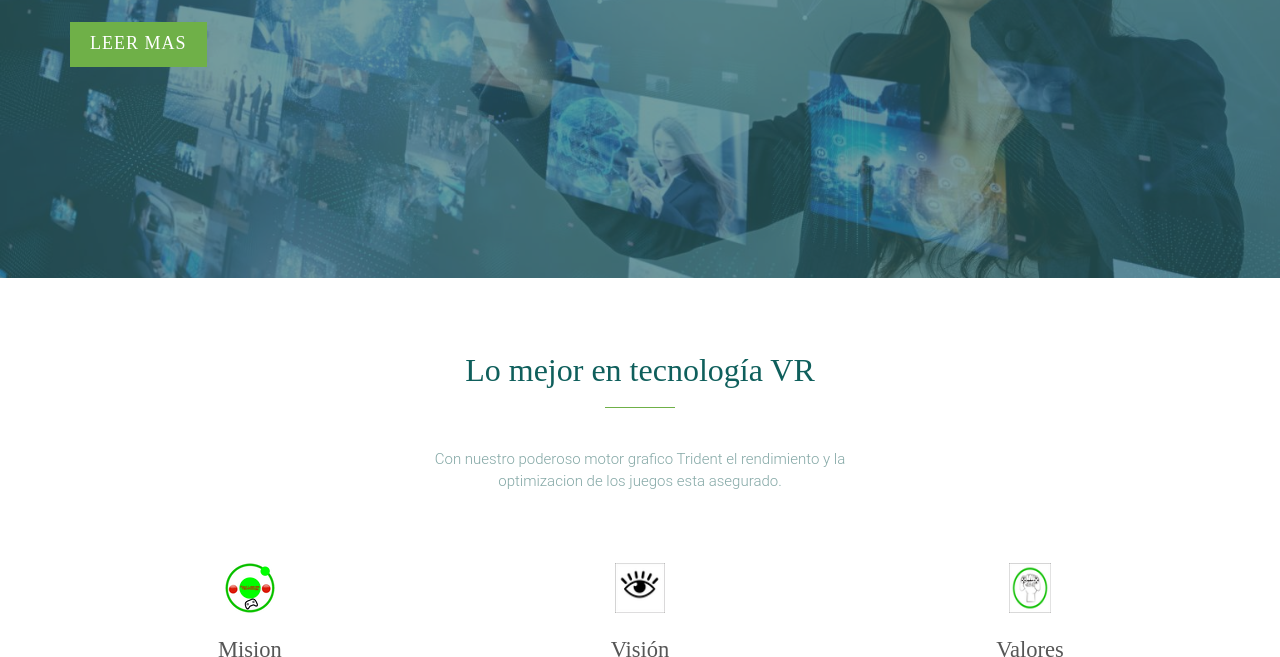
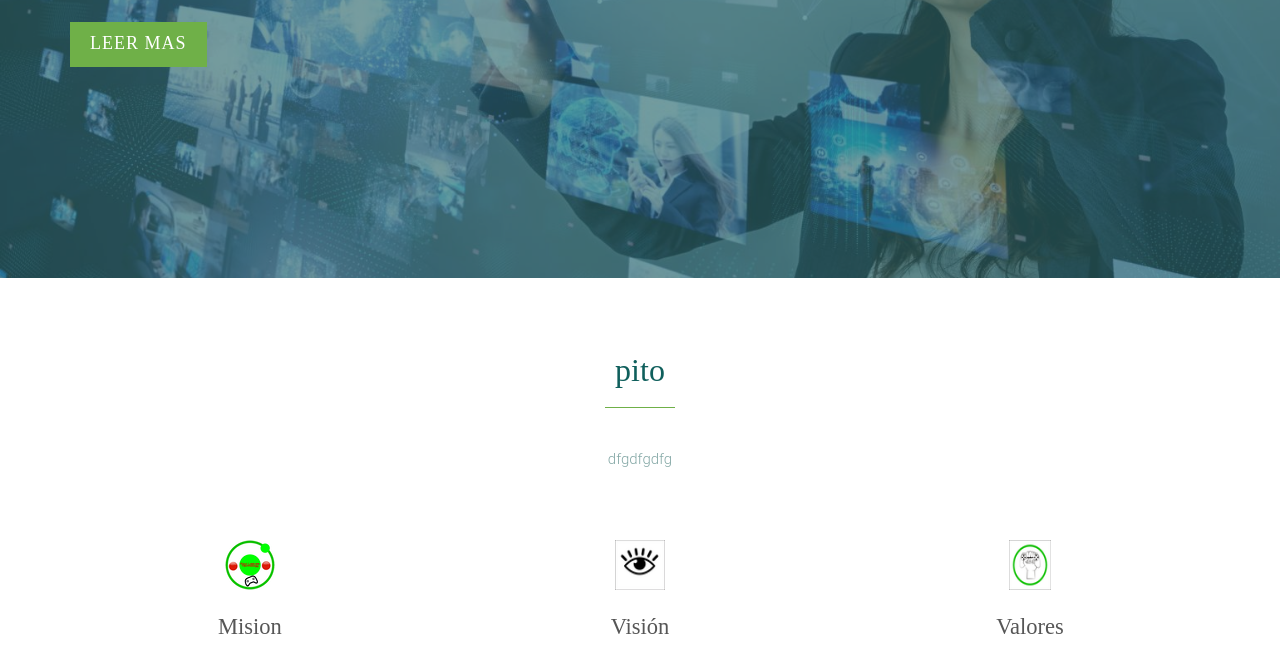
Before and after one commit to FourLeavesTechnology/FLTechnology, a plain HTML site: page index.html in a window 1280 px wide. Shown: the part 382-1039 px from the top of the page. Drawn offline with Linux system fonts and the light colour scheme; files whose address does not match are found by name; a web font is replaced by a local one.

Commit message:
Add files via upload

```diff
--- a/index.html
+++ b/index.html
@@ -92,9 +92,9 @@
         <section id="our_features">
             <div class="container">
                 <div class="features_top text-center">
-                    <h2 class="title_border">Lo mejor en tecnología VR</h2>
+                    <h2 class="title_border">pito</h2>
                     <div class="separator"></div>
-                    <p>Con nuestro poderoso motor grafico Trident el rendimiento y la optimizacion de los juegos esta asegurado.</p>
+                    <p>dfgdfgdfg</p>
                 </div>
 
                 <div class="features_contant">
```
